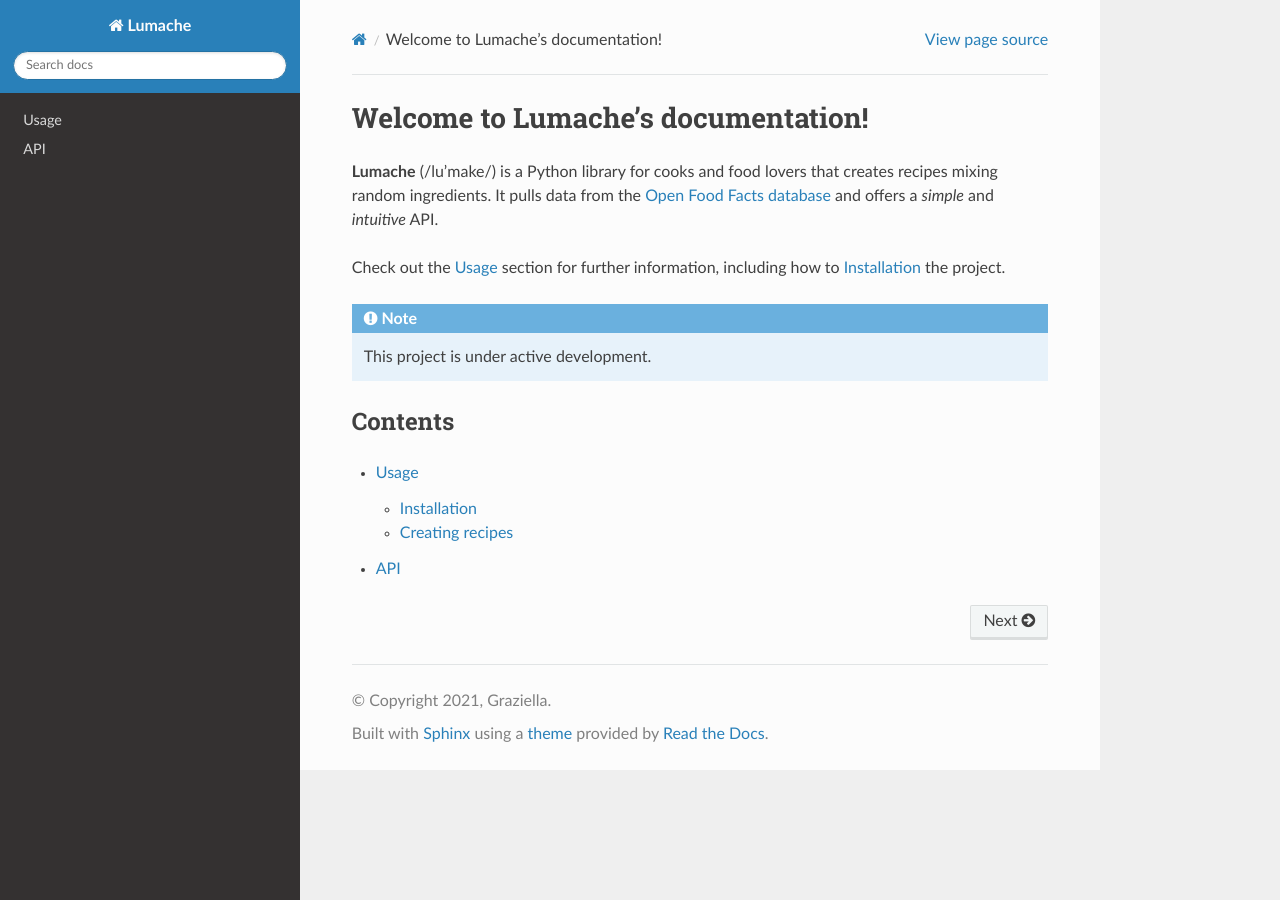
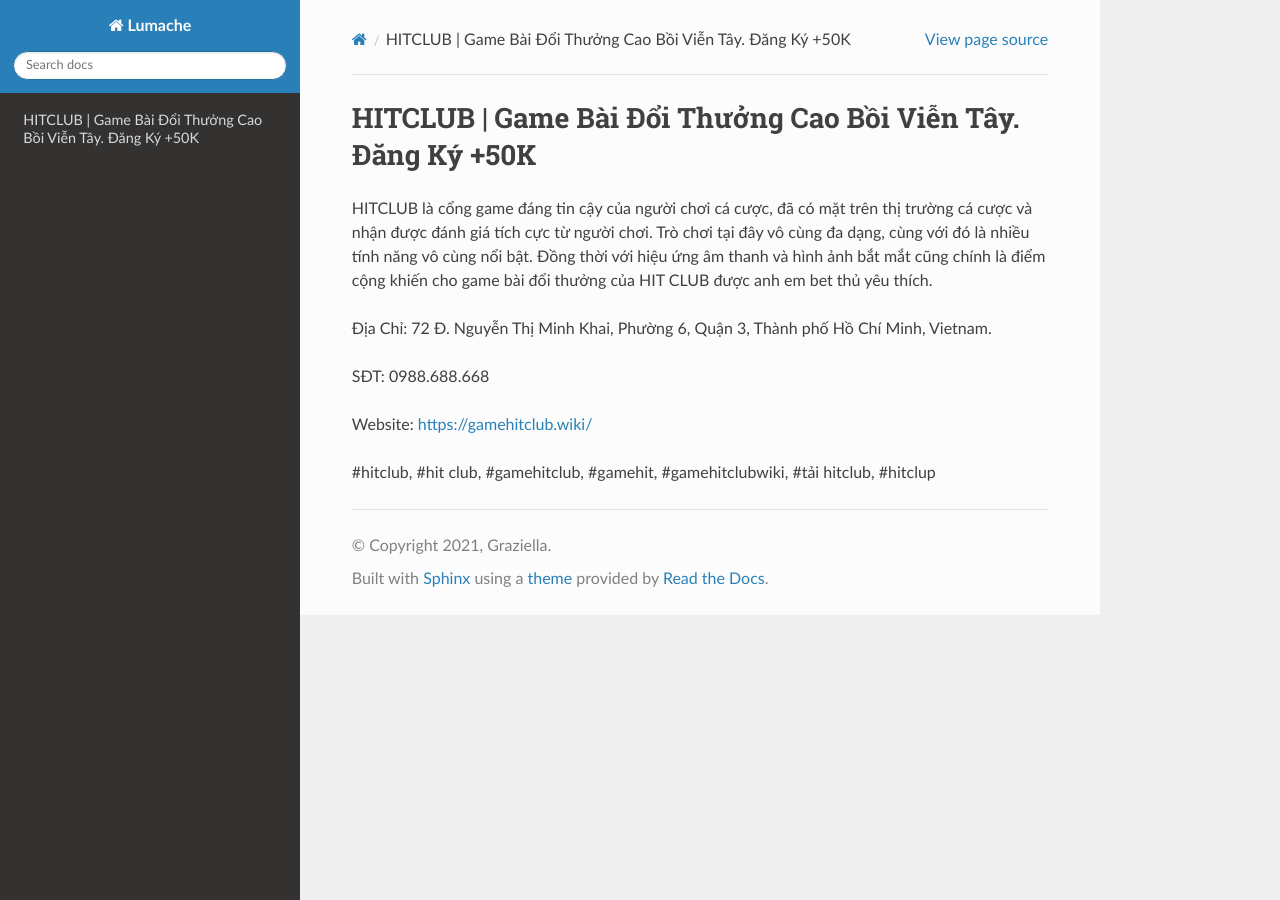
Before and after one commit to parkisngan19/gamehitclubwiki, a Sphinx documentation site: the page built from docs/source/index.rst, in a window 1280 px wide. Built offline with Sphinx 7.4.7 and the Read the Docs theme 3.1.0, drawn with Linux system fonts in a browser that asks for light colours.

Commit message:
Update index.rst

```diff
--- a/docs/source/index.rst
+++ b/docs/source/index.rst
@@ -1,22 +1,12 @@
-Welcome to Lumache's documentation!
+HITCLUB | Game Bài Đổi Thưởng Cao Bồi Viễn Tây. Đăng Ký +50K
 ===================================
 
-**Lumache** (/lu'make/) is a Python library for cooks and food lovers
-that creates recipes mixing random ingredients.
-It pulls data from the `Open Food Facts database <https://world.openfoodfacts.org/>`_
-and offers a *simple* and *intuitive* API.
+HITCLUB là cổng game đáng tin cậy của người chơi cá cược, đã có mặt trên thị trường cá cược và nhận được đánh giá tích cực từ người chơi. Trò chơi tại đây vô cùng đa dạng, cùng với đó là nhiều tính năng vô cùng nổi bật. Đồng thời với hiệu ứng âm thanh và hình ảnh bắt mắt cũng chính là điểm cộng khiến cho game bài đổi thưởng của HIT CLUB được anh em bet thủ yêu thích.
 
-Check out the :doc:`usage` section for further information, including
-how to :ref:`installation` the project.
+Địa Chỉ: 72 Đ. Nguyễn Thị Minh Khai, Phường 6, Quận 3, Thành phố Hồ Chí Minh, Vietnam.
 
-.. note::
+SĐT: 0988.688.668
 
-   This project is under active development.
+Website: https://gamehitclub.wiki/
 
-Contents
---------
-
-.. toctree::
-
-   usage
-   api
+#hitclub, #hit club, #gamehitclub, #gamehit, #gamehitclubwiki, #tải hitclub, #hitclup
```
